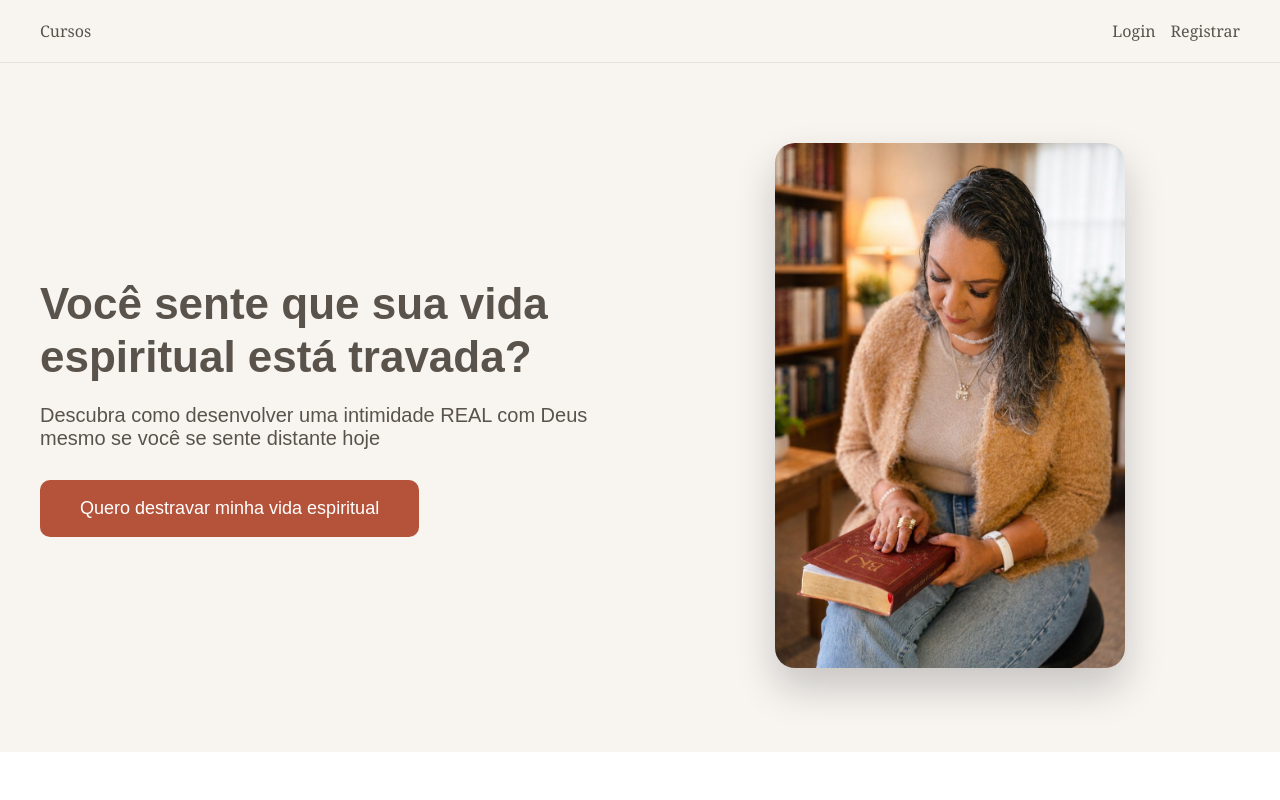
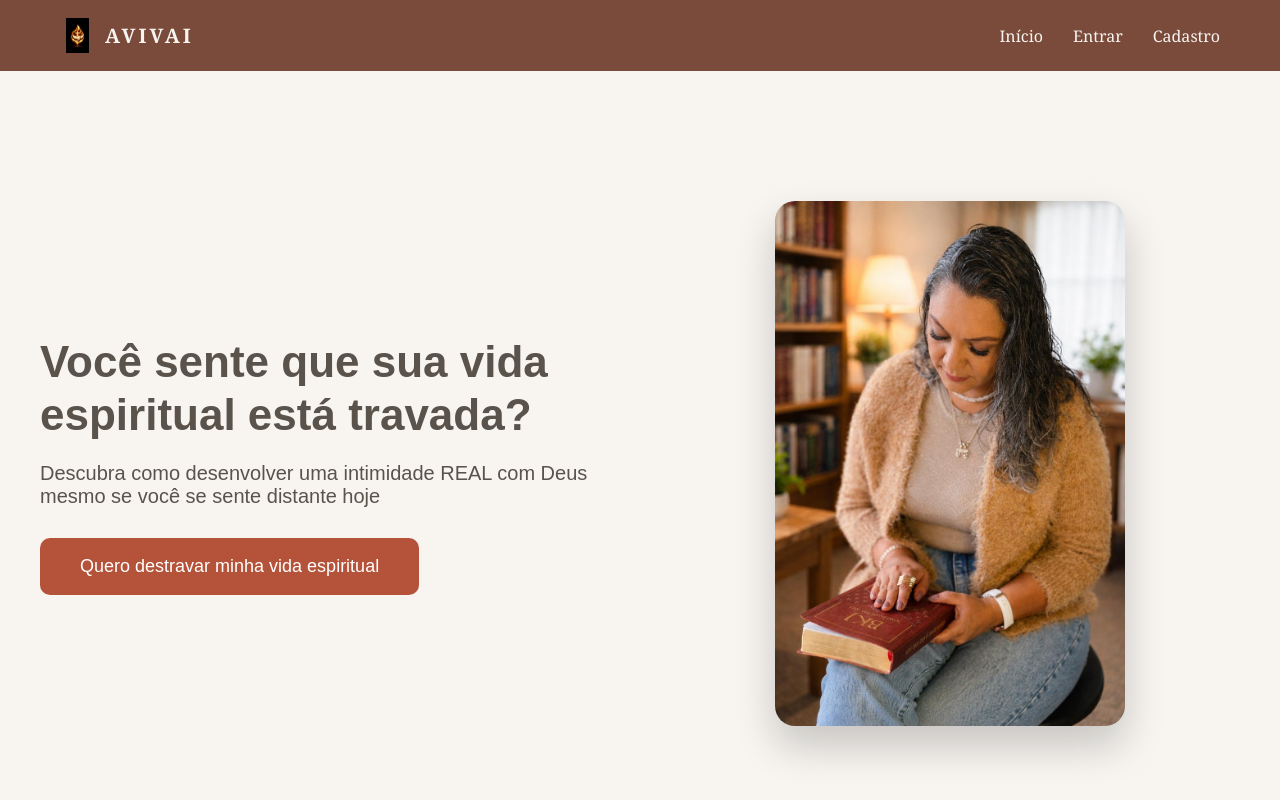
Before and after one commit to Mayra727/avivai-frontend, a React app: page / in a window 1280 px wide. Shown: the top 800 px of the page. Built offline with nearby package versions, Linux system fonts and the light colour scheme; the HTML template or start-up script is replaced by a standard one.

Commit message:
usar header correto

```diff
--- a/src/App.tsx
+++ b/src/App.tsx
@@ -1,4 +1,6 @@
-import { Routes, Route, Link } from "react-router-dom";
+import { Routes, Route } from "react-router-dom";
+import Header from "./components/Header";
+
 import Courses from "./pages/Courses";
 import Register from "./pages/Register";
 import Login from "./pages/Login";
@@ -13,52 +15,13 @@ import DownloadPage from "./pages/DownloadPage";
 import { useAuth } from "./context/AuthContext";
 
 export default function App() {
-  const { user, logout } = useAuth();
+  const { user } = useAuth();
 
   return (
     <div style={{ background: "#F8F5F1", minHeight: "100vh" }}>
 
-      {/* NAVBAR */}
-      <nav
-        style={{
-          display: "flex",
-          justifyContent: "space-between",
-          alignItems: "center",
-          padding: "20px 40px",
-          background: "#F8F5F1",
-          borderBottom: "1px solid #E5E0DA"
-        }}
-      >
-        {/* ESQUERDA */}
-        <div style={{ display: "flex", gap: "20px" }}>
-          <Link to="/cursos">Cursos</Link>
-        </div>
-
-        {/* DIREITA */}
-        <div style={{ display: "flex", gap: "15px", alignItems: "center" }}>
-          {!user && (
-            <>
-              <Link to="/login">Login</Link>
-              <Link to="/register">Registrar</Link>
-            </>
-          )}
-
-          {user && (
-            <>
-              <Link to="/dashboard">Dashboard</Link>
-              <Link to="/meus-cursos">Meus Cursos</Link>
-
-              {user.role === "produtor" && (
-                <Link to="/producer-dashboard">Painel</Link>
-              )}
-
-              <span>👤 {user.name}</span>
-
-              <button onClick={logout}>Sair</button>
-            </>
-          )}
-        </div>
-      </nav>
+      {/* HEADER CORRETO */}
+      <Header />
 
       {/* ROTAS */}
       <Routes>
```
